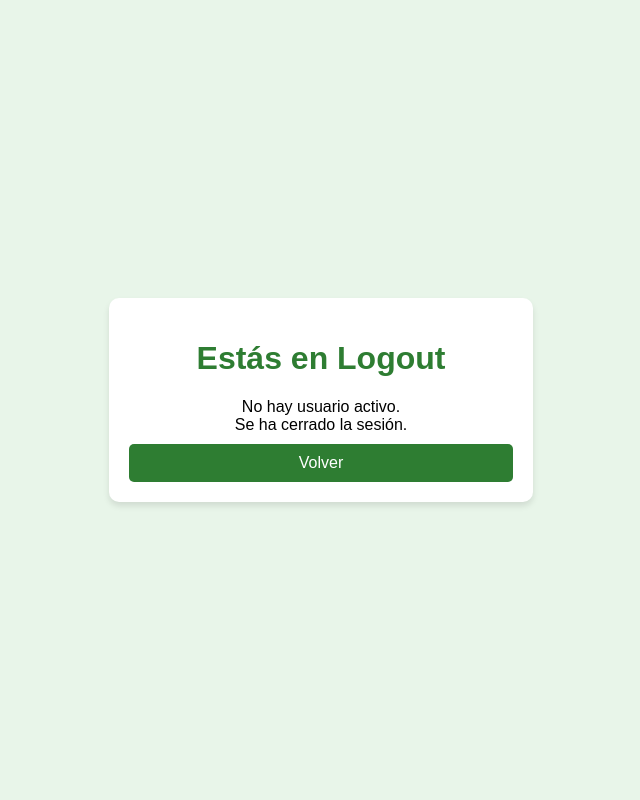
After one commit to SherezadeLc/Tintero, a PHP site: page /logout.php in a window 1280 px wide. The commit adds this page. Shown: the whole page, without its empty margins (319-959 px from the left). Run offline with PHP 8.4, Linux system fonts and the light colour scheme.

Commit message:
cambioss

```diff
--- a/login.php
+++ b/login.php
@@ -86,13 +86,13 @@ session_start();
 
                     // Redireccionar según el plan
                     if ($_SESSION['plan_suscripcion'] == 'Plan_Basico') {
-                        header('Location: index.php');
+                        header('Location: menuSuscrito.php');
                         exit;
                     } elseif ($_SESSION['plan_suscripcion'] == 'Plan_Estandar') {
-                        header('Location: index.php');
+                        header('Location: menuSuscrito.php');
                         exit;
                     } elseif ($_SESSION['plan_suscripcion'] == 'Plan_Premium' || $_SESSION['plan_suscripcion'] == 'Mes_prueba') {
-                        header('Location: index.php');
+                        header('Location: menuSuscrito.php');
                         exit;
                     }
                 } else {
--- /dev/null
+++ b/logout.php
@@ -0,0 +1,71 @@
+<!DOCTYPE html>
+<html>
+    <head>
+        <meta charset="UTF-8">
+        <title>Logout</title>
+        <style>
+            /* General */
+            body {
+                font-family: Arial, sans-serif;
+                background-color: #e8f5e9;
+                margin: 0;
+                padding: 0;
+                display: flex;
+                justify-content: center;
+                align-items: center;
+                height: 100vh;
+            }
+
+            .contenedor{
+                width: 30%;
+                padding: 20px;
+                background-color: #fff;
+                border-radius: 10px;
+                box-shadow: 0 4px 6px rgba(0, 0, 0, 0.1);
+                text-align: center;
+            }
+
+            h1 {
+                color: #2e7d32;
+            }
+
+            input[type="submit"] {
+                background-color: #2e7d32;
+                color: white;
+                padding: 10px 20px;
+                border: none;
+                border-radius: 5px;
+                cursor: pointer;
+                font-size: 16px;
+                width: 100%;
+                transition: background-color 0.3s;
+                margin-top: 10px;
+            }
+
+            input[type="submit"]:hover {
+                background-color: #1b5e20;
+            }
+        </style>
+    </head>
+    <body>
+        <div class="contenedor">
+            <?php
+            //
+            //
+
+            session_start();
+            print '<h1>Estás en Logout</h1>';
+            if (isset($_SESSION["nombre"])) {
+                print 'Hasta pronto, ' . $_SESSION["nombre"] . '<br>';
+            } else {
+                print 'No hay usuario activo.<br>';
+            }
+            session_destroy();
+            print 'Se ha cerrado la sesión.';
+            ?>
+            <form action="login.php" method="POST">
+                <input type="submit" value="Volver">
+            </form>
+        </div>
+    </body>
+</html>
```
Also changed, not shown: menuPlanBasico.php (deleted, +0 -28 lines), menuSuscrito.php (added, +104 -0 lines).
